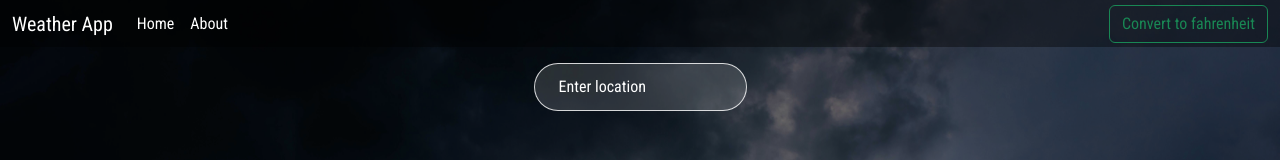
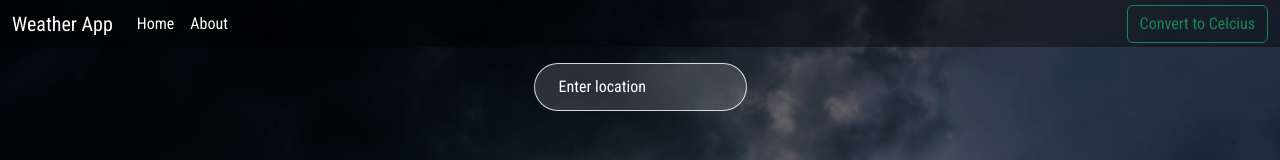
Before and after one commit to Asfar224/React-weather-app-, a React (Create React App) app in the folder weather-app/: page / in a window 1280 px wide. Shown: the top 160 px of the page. Built offline with nearby package versions, Linux system fonts and the light colour scheme; no server answers.

Commit message:
conv changes

```diff
--- a/weather-app/src/App.js
+++ b/weather-app/src/App.js
@@ -10,37 +10,18 @@ function App() {
   const [mode , setmode] = useState('Fahrenheit');
 
   const apiKey = process.env.REACT_APP_WEATHER_API_KEY;
-  console.log(apiKey);
   const url = `https://api.openweathermap.org/data/2.5/weather?q=${location}&appid=${apiKey}`
+  console.log(mode);
 
   const convert_to_Fahrenheit =  (temp) =>{
-    return (temp * 9) / 5 + 32;
+    return (temp * 9 / 5) + 32;
   }
 
   const convert_to_Celsius = (temp) =>{
-    return ((temp - 32) * 5) / 9;
+    return ((temp - 32)* 5 / 9).toFixed(1);
   }
 
   const temperature_converion = () =>{
-    setData((prevData)=>{
-      if (!prevData || !prevData.main) {
-        return prevData;
-      }
-      const newData = { ...prevData };
-      if (mode === 'Fahrenheit') {
-        newData.main.temp = convert_to_Celsius(newData.main.temp);
-        newData.main.feels_like = convert_to_Celsius(newData.main.feels_like);
-        newData.main.temp_max = convert_to_Celsius(newData.main.temp_max);
-        newData.main.temp_min = convert_to_Celsius(newData.main.temp_min);
-      } else {
-        newData.main.temp = convert_to_Fahrenheit(newData.main.temp);
-        newData.main.feels_like = convert_to_Fahrenheit(newData.main.feels_like);
-        newData.main.temp_max = convert_to_Fahrenheit(newData.main.temp_max);
-        newData.main.temp_min = convert_to_Fahrenheit(newData.main.temp_min);
-      }
-      return newData;
-    });
-
     setmode((prevMode) => (prevMode === 'Fahrenheit' ? 'Celsius' : 'Fahrenheit'));
   };
 
@@ -48,6 +29,7 @@ function App() {
         if(event.key === 'Enter'){
            axios.get(url).then((response)=>{
              setData(response.data);
+             console.log(response.data);
            })
            .catch((error) => {
             console.error('Error:', error);
@@ -76,7 +58,11 @@ function App() {
                <p>{data.name}</p>
            </div>
            <div className = "temp">
-              {data.main ? <h1>{data.main.temp} F</h1> : null}
+              {data.main  && (
+                <h1>
+           {mode === 'Fahrenheit'
+             ? `${data.main.temp} F`
+             : `${convert_to_Celsius(data.main.temp)} C` }</h1> )}
            </div>
            <div className ="description">
               {data.weather ? <p>{data.weather[0].main}</p> : null}
--- a/weather-app/src/Navbar.jsx
+++ b/weather-app/src/Navbar.jsx
@@ -19,7 +19,7 @@ function Navbar(props) {
                             </li>
                         </ul>
                         <form className="d-flex" role="search">
-                                <button className="btn btn-outline-success" type="submit"  onClick={props.temperature_converion()}>{props.currentstate === 'fahrenheit' ? 'Convert to Celcius' : 'Convert to fahrenheit' }</button>
+                                <button className="btn btn-outline-success" type="button"  onClick={props.temperature_converion}>{props.currentstate === 'Fahrenheit' ? 'Convert to Celcius' : 'Convert to Fahrenheit' }</button>
                         </form>
                     </div>
                 </div>
```
